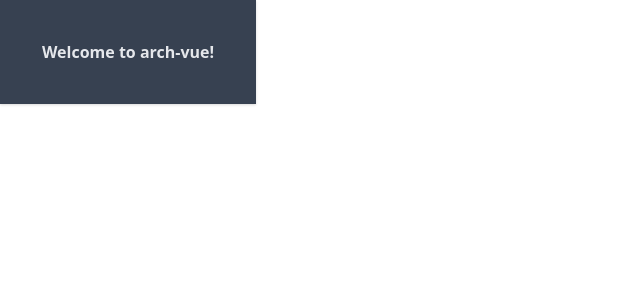
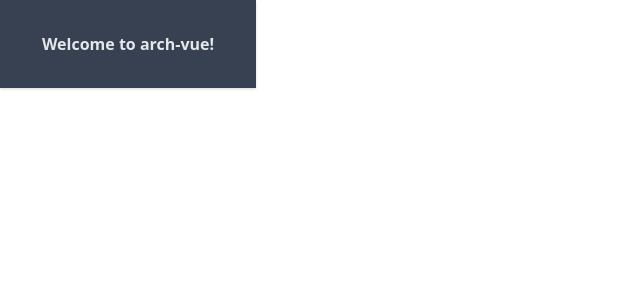
Before and after one commit to archeun/arch-vue, a Vue app: page / in a window 1280 px wide. Shown: the top 300 px of the page, without its empty margins (0-640 px from the left). Built offline with nearby package versions, Linux system fonts and the light colour scheme.

Commit message:
changed the padding of the simple card component

```diff
--- a/src/components/SimpleCard.vue
+++ b/src/components/SimpleCard.vue
@@ -1,6 +1,6 @@
 <template>
   <div
-    class="shadow w-64 p-10 font-bold text-center"
+    class="shadow w-64 p-8 font-bold text-center"
     :class="{
       'bg-gray-700 text-gray-200': theme === 'dark',
       'bg-gray-200 text-gray-700': theme === 'light',
```
